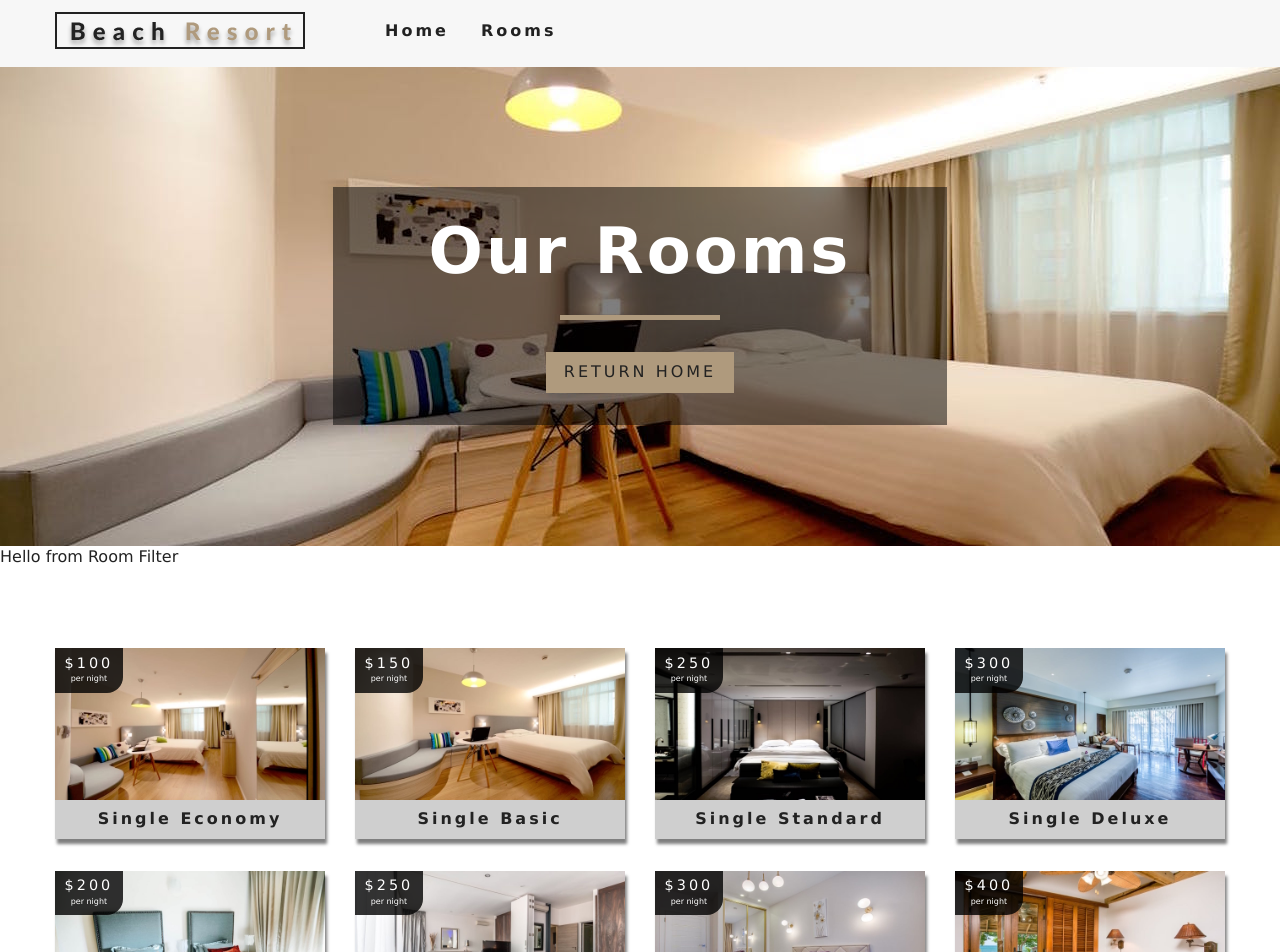
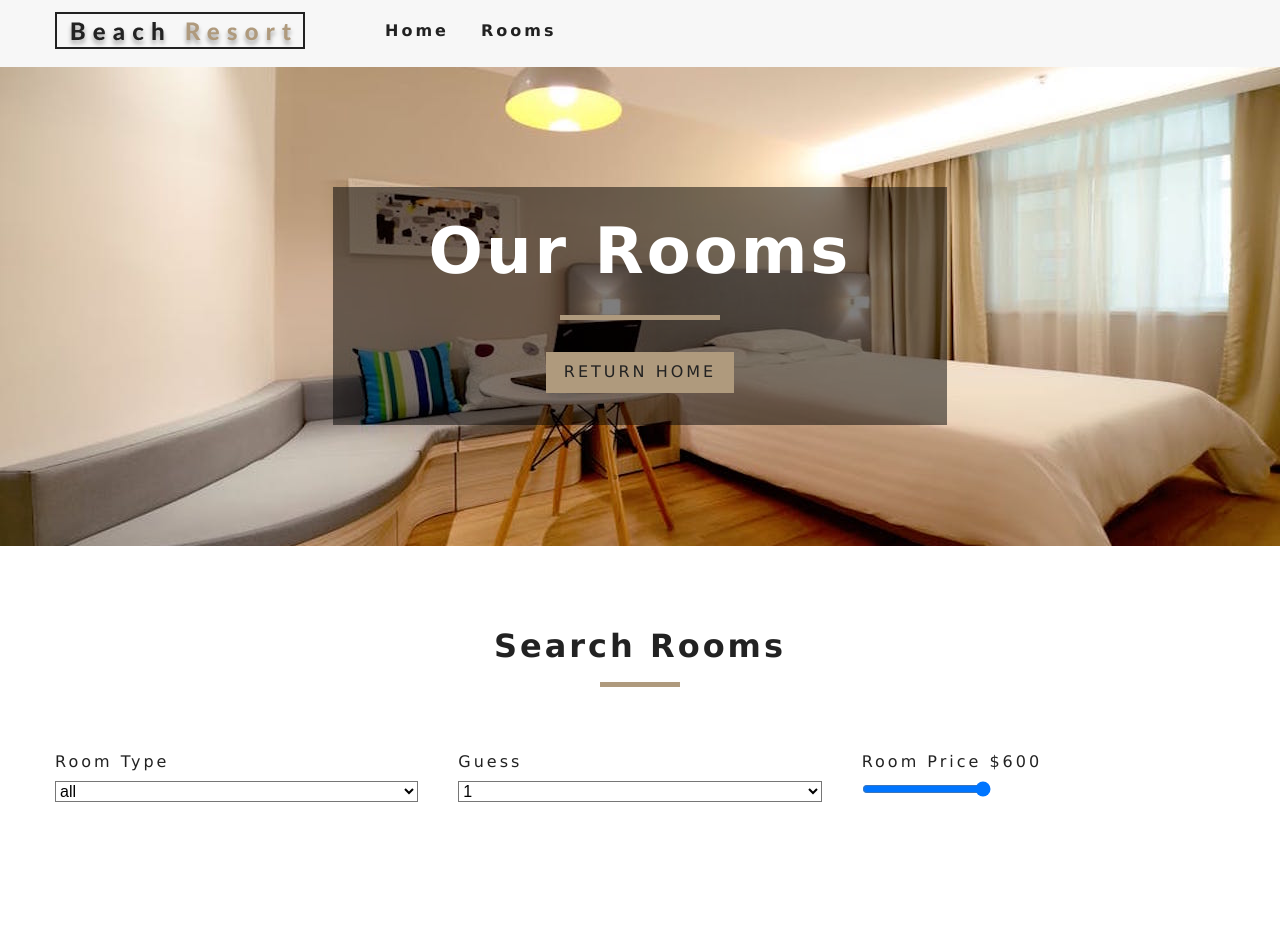
Before and after one commit to Khingz/Beach-Resort-Code-Along, a React (Create React App) app: page /rooms in a window 1280 px wide. Shown: the top 952 px of the page. Built offline with nearby package versions, Linux system fonts and the light colour scheme.

Commit message:
filter by price completed

```diff
--- a/src/Context.js
+++ b/src/Context.js
@@ -8,7 +8,16 @@
         rooms: [],
         sortedRooms: [],
         featuredRooms: [],
-        loading: true
+        loading: true,
+        type: 'all',
+        capacity: 1,
+        price: 0,
+        minPrice: 0,
+        maxPrice: 0,
+        minSize: 0,
+        maxSize: 0,
+        breakfast: false,
+        pets: false
     };
 
     //get data function
@@ -16,11 +25,16 @@
     componentDidMount() {
         let rooms = this.formatData(items)
         let featuredRooms = rooms.filter(room => room.featured === true);
+        let maxPrice = Math.max(...rooms.map(item => item.price));
+        let maxSize = Math.max(...rooms.map(item => item.size))
         this.setState({
             loading: false,
             featuredRooms,
             rooms,
-            sortedRooms: rooms
+            sortedRooms: rooms,
+            price: maxPrice,
+            maxPrice,
+            maxSize
         })
     }
 
@@ -43,10 +57,48 @@
         return room;
     }
 
+    handleChange = e => {
+        const target = e.target;
+        const value = e.type === 'checkbox' ? target.checked : target.value;
+        const name = e.target.name;
+        this.setState({
+            [name] : value
+        }, this.filterRooms)
+    }
+
+    filterRooms = () => {
+        let {rooms, type, capacity, price, minSize, maxSize, breakfast, pets } = this.state;
+
+        //get all rooms
+        let tempRooms = [...rooms];
+
+        //transform value (change string to number)
+        capacity = parseInt(capacity)
+        price = parseInt(price)
+
+        //filter by type
+        if(type !== 'all') {
+            tempRooms = tempRooms.filter(room => room.type === type)
+        }
+
+        //filter by capacity
+        if( capacity !==1 ) {
+            tempRooms = tempRooms.filter(room => room.capacity >= capacity)
+        }
+
+        //filter by price
+        tempRooms = tempRooms.filter(room => room.price <= price);
+
+        //change state
+        this.setState({
+            sortedRooms: tempRooms
+        })
+    }
+
     render() {
         return (
             <>
-                <RoomContext.Provider value={{...this.state, getRoom: this.getRoom }}>
+                <RoomContext.Provider value={{...this.state, getRoom: this.getRoom, handleChange: this.handleChange }}>
                     {this.props.children}
                 </RoomContext.Provider>
             </>
--- a/src/components/RoomsFilter.js
+++ b/src/components/RoomsFilter.js
@@ -1,9 +1,71 @@
-import React from 'react';
+import React, { useContext } from 'react';
+import { RoomContext } from '../Context';
+import Title from './Title';
 
-const RoomsFilter = () => {
+
+//get all unique values using set func
+const getUnique = (items, value) => {
+    let arr = items.map(item => item[value]);
+    return [...new Set(arr)]
+    // return [...new Set(items.map(item => item[value]))]
+}
+
+const RoomsFilter = ({ rooms }) => {
+    const context = useContext(RoomContext);
+    const {
+        handleChange, type, capacity, price, minPrice, maxPrice, minSize, maxSize, breakfast, pets
+    } = context;
+    //get unique types
+    let types = getUnique(rooms, 'type');
+    //add all option
+    types = [...types, 'all'];
+    //map to jsx
+    types = types.map((item, index) => {
+        return <option value={item} key={index}>{item}</option>
+    })
+    //get unique capacity
+    let people = getUnique(rooms, 'capacity');
+    //map through jsx
+    people = people.map((item, index) => {
+        return <option key={index} value={item}>{item}</option>
+    })
+
     return (
         <>
-            Hello from Room Filter
+            <section className='filter-container'>
+                <Title title='search rooms' />
+                <form className='filter-form'>
+                    {/* select type */}
+                    <div className='form-group'>
+                        <label htmlFor='type'>room type</label>
+                        <select name='type' id='type' value={type} className='form-control' onChange={handleChange}>
+                            {types}
+                        </select>
+                    </div>
+                    {/* end of select type */}
+
+                    {/* select guess */}
+                    <div className='form-group'>
+                        <label htmlFor='capacity'>guess</label>
+                        <select name='capacity' id='capacity' value={capacity} className='form-control' onChange={handleChange}>
+                            {people}
+                        </select>
+                    </div>
+                    {/* end of select guess */}
+
+                    {/* start of price */}
+                        <div className='form-group'>
+                            <label htmlFor='price'>
+                                room price ${price}
+                            </label>
+                            <input type='range' name='price' min={minPrice} max={maxPrice} id='price' value={price} onChange={handleChange} className='from-control' />
+                        </div>
+                    {/* end of price */}
+                    {/* size */}
+
+                    {/* end of size */}
+                </form>
+            </section>
         </>
     )
 }
```
